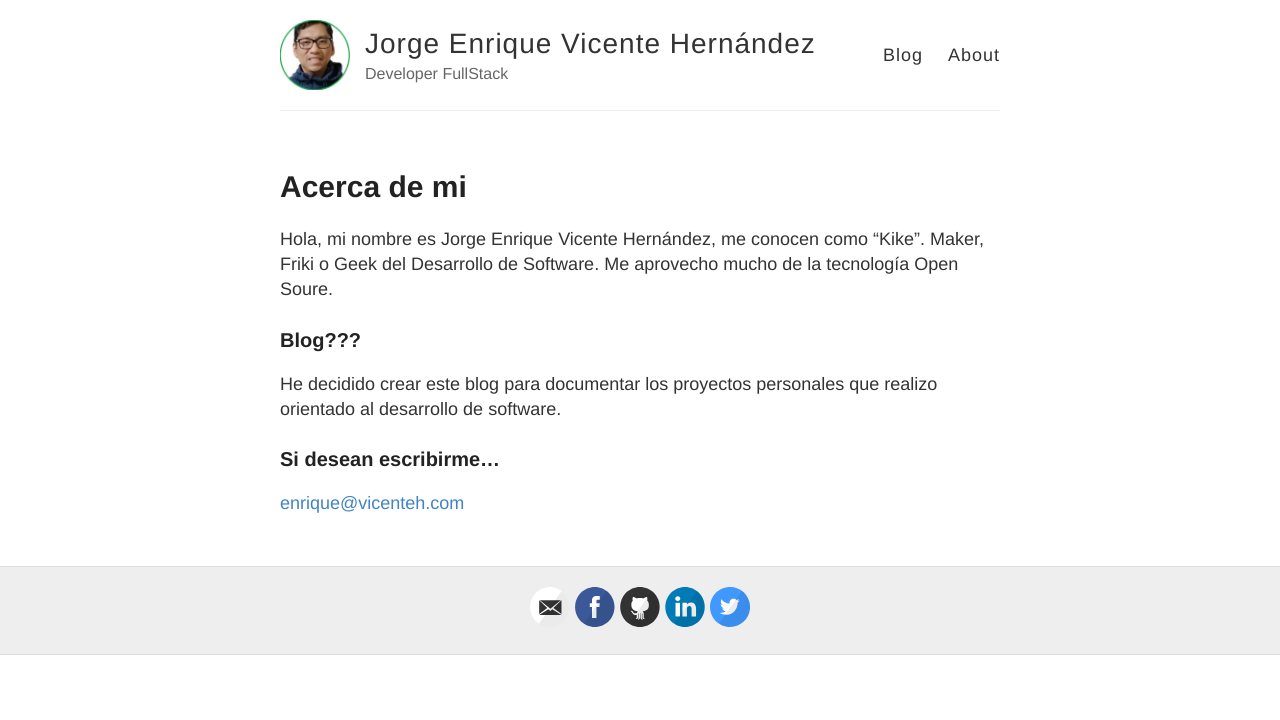
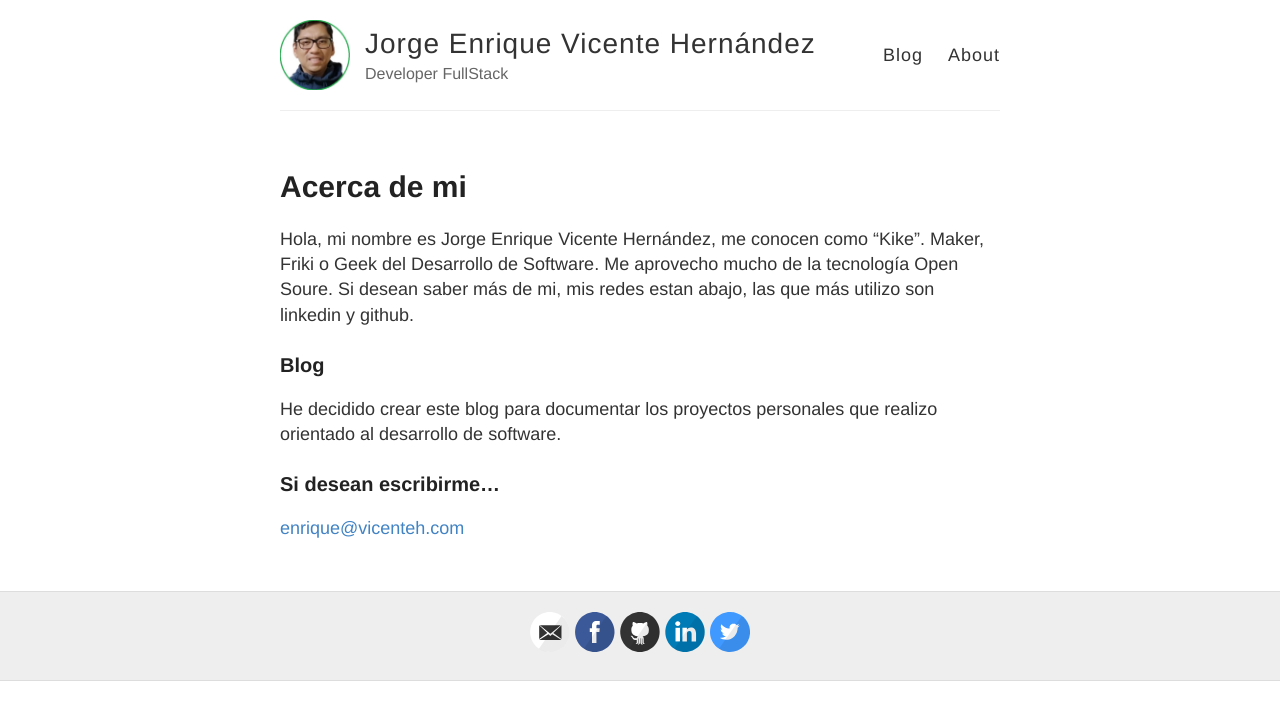
Before and after one commit to joenvihe/joenvihe.github.io, a Jekyll site: the page built from about.md, in a window 1280 px wide. Shown: the top 720 px of the page. Built offline with Jekyll 4.4.1, drawn with Linux system fonts in a browser that asks for light colours.

```diff
--- a/about.md
+++ b/about.md
@@ -7,7 +7,9 @@ permalink: /about/
 Hola, mi nombre es Jorge Enrique Vicente Hernández, me conocen como "Kike".
 Maker, Friki o Geek del Desarrollo de Software.
 Me aprovecho mucho de la tecnología Open Soure.
-### Blog???
+Si desean saber más de mi, mis redes estan abajo, las que más utilizo son linkedin y github.
+
+### Blog
 
 He decidido crear este blog para documentar los proyectos personales que realizo orientado al desarrollo de software.
 
```
